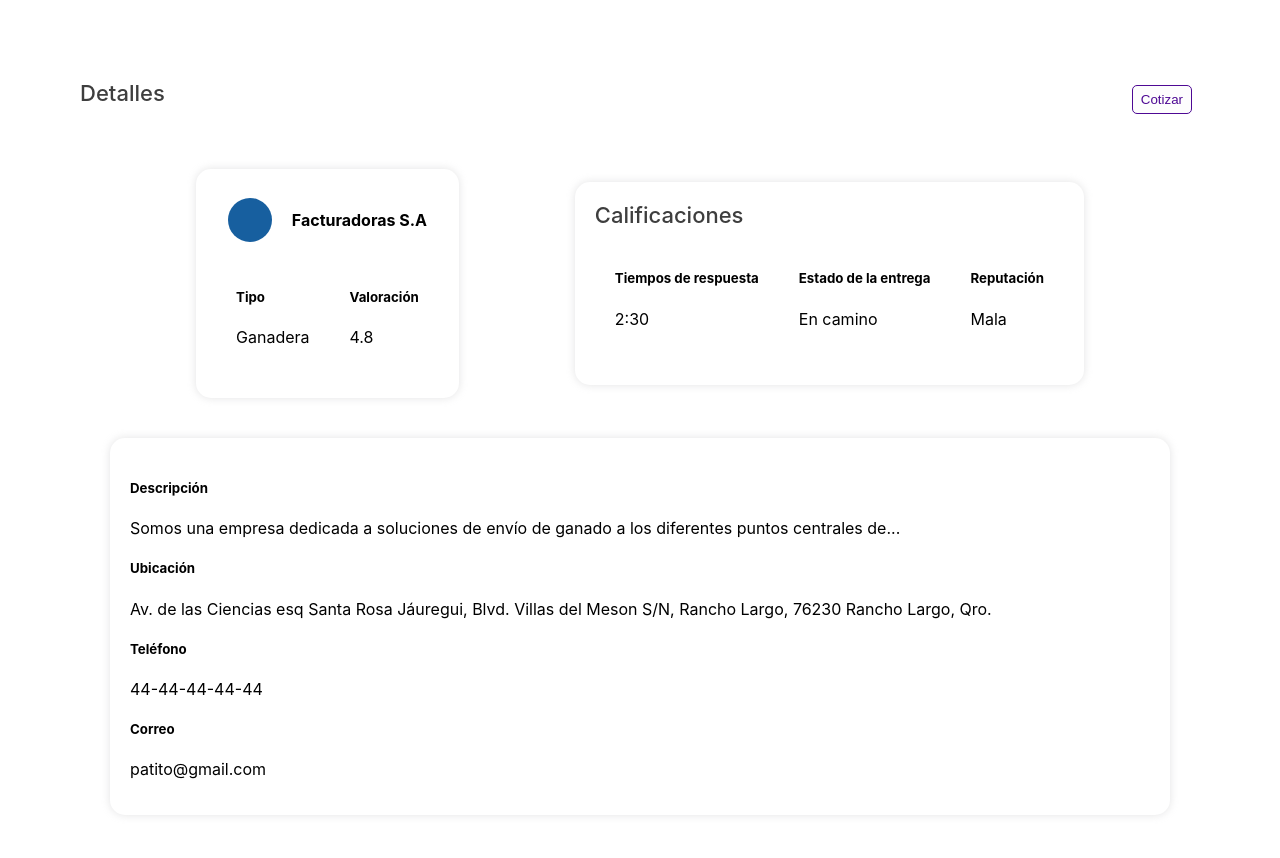
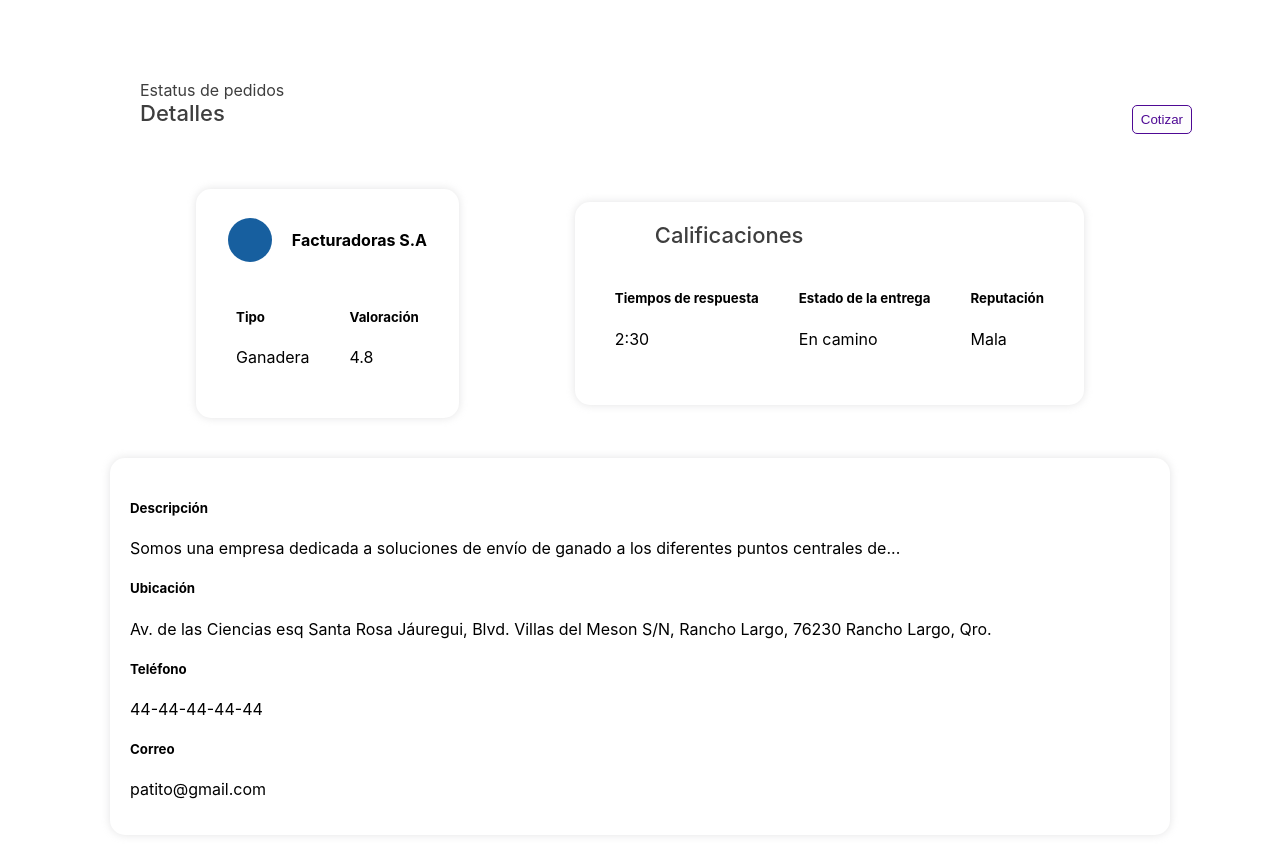
Before and after one commit to frolpe/hackathon, a React (Create React App) app in the folder front/proyecto_logistica/: page /detalles in a window 1280 px wide. Shown: the top 858 px of the page. Built offline with nearby package versions, Linux system fonts and the light colour scheme.

Commit message:
add menu

```diff
--- a/front/proyecto_logistica/src/assets/css/estiloPedidosEstado.css
+++ b/front/proyecto_logistica/src/assets/css/estiloPedidosEstado.css
@@ -12,7 +12,10 @@ html, body {
 }
 
 h2 {
-    width: 100%;
+    /* width: 100%; */
+    position: relative;
+    left: 60px;
+    margin-left: 100px;
     text-align: center;
     color: #3e3e3e;
     font-size: 22px;
--- a/front/proyecto_logistica/src/views/Detalles.js
+++ b/front/proyecto_logistica/src/views/Detalles.js
@@ -18,8 +18,9 @@ const Detalles = () => {
 
     return (
         <div className='contenedorPrincipal'>
+            <Link style={{marginLeft: '60px'}}  className='btnRegsitrar' to="/pedidos_estado">Estatus de pedidos</Link>
             <div className='primeraSeccion'>
-                <h2>Detalles</h2>
+                <h2 style={{marginTop: '20px;'}}>Detalles</h2>
                 <button className='btnCotizar' onClick={handleOpenModal}>Cotizar</button>
             </div>
             {/* Agrega aquí tu modal */}
--- a/front/proyecto_logistica/src/views/PedidosEstado.js
+++ b/front/proyecto_logistica/src/views/PedidosEstado.js
@@ -7,6 +7,7 @@ const PedidoEstadoPage = () => {
     return (
         <div className='contedorPrincipal'>
             <div className='contenidoPrincipal'>
+            <Link style={{marginLeft: '60px'}}  className='btnRegsitrar' to="/recomendaciones">Estatus de pedidos</Link>
                 <div className='seccion seccionPendientes'>
                     <h2 style={{textAlign: 'center !important', width: '100% !important'}}>Pendientes</h2>
                     <div className='contenidoTabla'>
--- a/front/proyecto_logistica/src/views/RecomendacionesPage.js
+++ b/front/proyecto_logistica/src/views/RecomendacionesPage.js
@@ -12,6 +12,7 @@ const RecomendacionesPage = () => {
     return (
         <div className='contedorPrincipal'>
             <div className='contenidoPrincipal'>
+            <Link style={{marginLeft: '60px'}}  className='btnRegsitrar' to="/detalles">Estatus de pedidos</Link>
                 <div className='seccion seccionRecomendaciones'>
                     <h2>Recomendaciones</h2>
                     <div className='contenidoTarjetas'>
```
